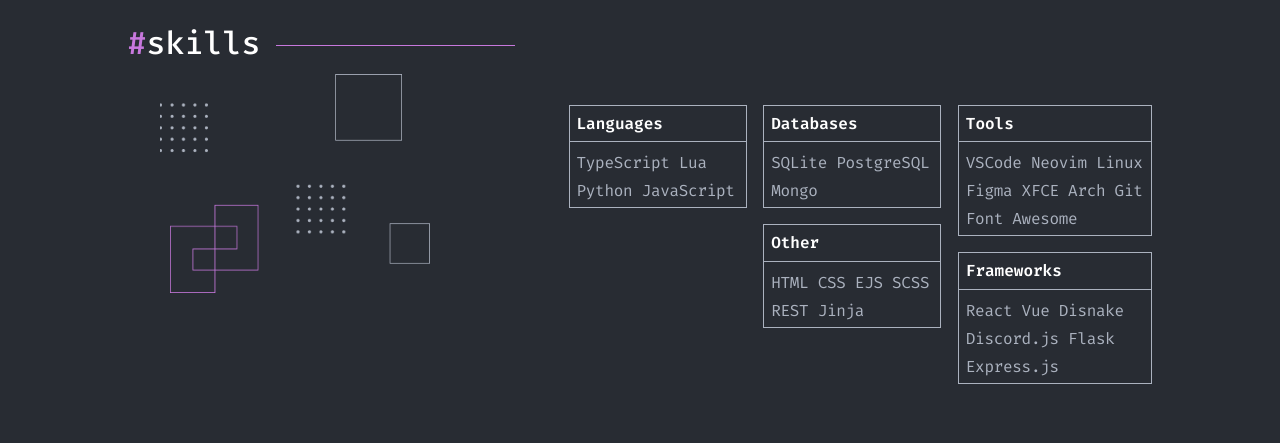
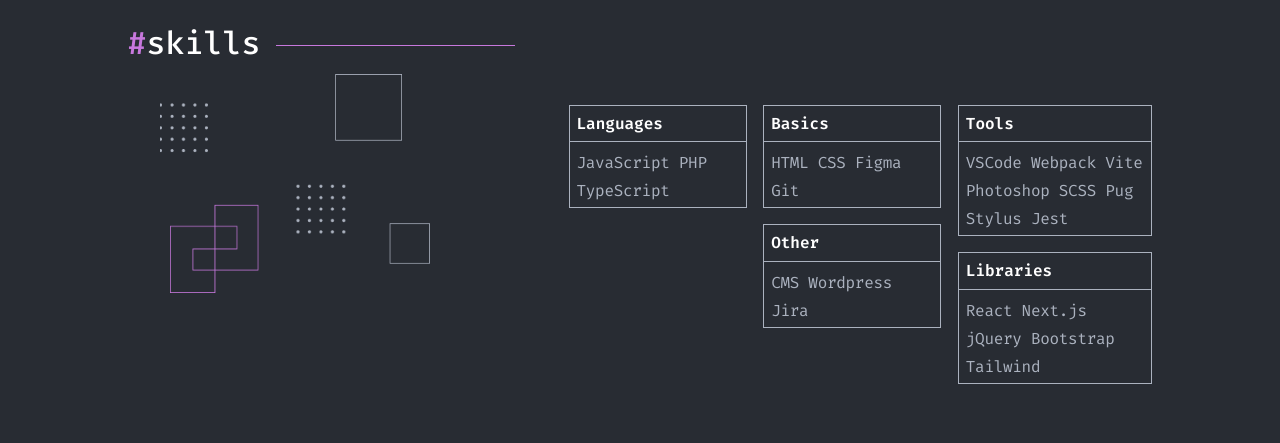
Before and after one commit to ElenaNam/portfolio, a React app: page / in a window 1280 px wide. Shown: the part 1380-1823 px from the top of the page. Built offline with nearby package versions, Linux system fonts and the light colour scheme.

Commit message:
refactoring

```diff
--- a/src/App.tsx
+++ b/src/App.tsx
@@ -17,6 +17,7 @@
     socialsForFooter,
     menuItems,
     projects,
+    skills
   } = initialState;
 
   return (
@@ -26,7 +27,7 @@
       <Main />
       <Quote />
       <Projects items={projects} />
-      <Skills />
+      <Skills items={skills} />
       <About />
       <Contacts />
       <Footer socials={socialsForFooter} />
--- a/src/data/initialState.ts
+++ b/src/data/initialState.ts
@@ -86,7 +86,7 @@
     {
       id: 0,
       title: "home",
-      link: "/",
+      link: "./",
     },
     {
       id: 1,
@@ -142,4 +142,32 @@
       isCached: false,
     },
   ],
+  skills: [
+    {
+      id: 0,
+      title: "Languages",
+      desc: "JavaScript PHP TypeScript"
+    },
+    {
+      id: 1,
+      title: "Basics",
+      desc: "HTML CSS Figma Git"
+    },
+
+    {
+      id: 2,
+      title: "Other",
+      desc: "CMS Wordpress Jira"
+    },
+    {
+      id: 3,
+      title: "Tools",
+      desc: "VSCode Webpack Vite Photoshop SCSS Pug Stylus Jest"
+    },
+    {
+      id: 4,
+      title: "Libraries",
+      desc: "React Next.js jQuery Bootstrap Tailwind"
+    },
+  ]
 };
--- a/src/layout/header/headerMenu/mobileMenu/MobileMenu.tsx
+++ b/src/layout/header/headerMenu/mobileMenu/MobileMenu.tsx
@@ -13,10 +13,10 @@
 }> = ({ items, list }) => {
   return (
     <S.MobileNav>
-      <S.BurgerButton isOpen={true}>
+      <S.BurgerButton isOpen={false}>
         <span></span>
       </S.BurgerButton>
-      <S.MobileMenuPopup isOpen={true}>
+      <S.MobileMenuPopup isOpen={false}>
         <Menu items={items} />
         <Socials items={list} />
       </S.MobileMenuPopup>
--- a/src/layout/sections/skills/Skills.tsx
+++ b/src/layout/sections/skills/Skills.tsx
@@ -5,8 +5,9 @@
 import { Skill } from "./skill/Skill";
 import { Container } from "../../../components/Container";
 import { S } from "./Skills_Styles"
+import { SkillsInterface } from "../../../data/interfaces";
 
-export const Skills: React.FC = () => {
+export const Skills: React.FC<{items: Array<SkillsInterface>}> = ({items}) => {
   return (
     <S.Skills>
       <Container>
@@ -16,17 +17,7 @@
         <FlexWrapper justify="space-between" wrap="wrap">
           <S.Img src={img} alt="" aria-hidden />
           <S.ColumnWrapper>
-            <Skill title="Languages" desc="TypeScript Lua Python JavaScript" />
-            <Skill title="Databases" desc="SQLite PostgreSQL Mongo" />
-            <Skill title="Other" desc="HTML CSS EJS SCSS REST Jinja" />
-            <Skill
-              title="Tools"
-              desc="VSCode Neovim Linux Figma XFCE Arch Git Font Awesome"
-            />
-            <Skill
-              title="Frameworks"
-              desc="React Vue Disnake Discord.js Flask Express.js"
-            />
+            {items.map(item => <Skill key={item.id} title={item.title} desc={item.desc} />)}
           </S.ColumnWrapper>
         </FlexWrapper>
       </Container>
--- a/src/layout/sections/skills/Skills_Styles.ts
+++ b/src/layout/sections/skills/Skills_Styles.ts
@@ -84,6 +84,7 @@
 `;
 
 const Box = styled.div`
+  width: 100%;
   border: 1px solid ${theme.colors.secondary};
 `;
 
```
Also changed, not shown: src/data/interfaces.ts (+7 -0 lines).
